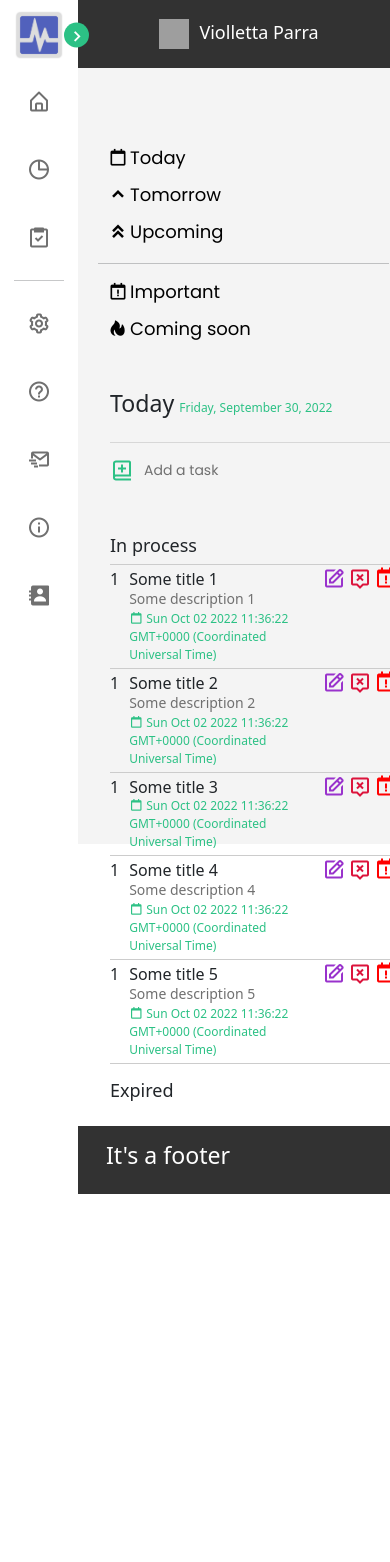
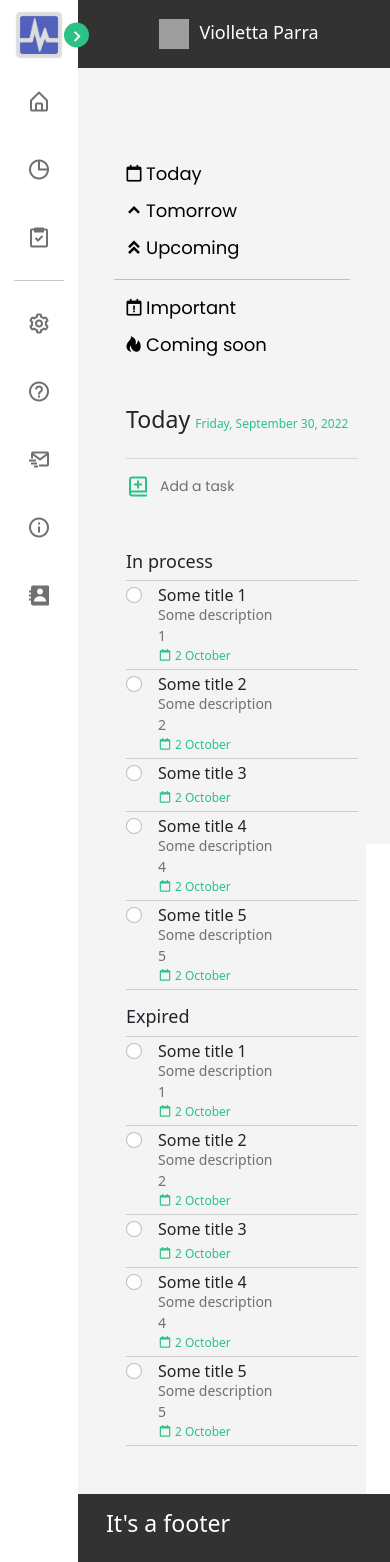
Before and after one commit to vitaliy-bezugly/TaskManager, an Angular app in the folder Frontend/TaskManager.Front/: page /Tasks in a window 390 px wide. Before the commit the page ends 1194 px from the top, so only its background shows below. Built offline with nearby package versions, Linux system fonts and the light colour scheme; grey boxes are pictures that could not be loaded.

Commit message:
Responsive + hovered icons

```diff
--- a/Frontend/TaskManager.Front/src/app/components/tasks/tasks.component.css
+++ b/Frontend/TaskManager.Front/src/app/components/tasks/tasks.component.css
@@ -180,18 +180,17 @@
     margin-bottom: 2px;
 }
 
-.task-li:hover + .task-li .icons {
-    display: flex;
-}
-
-.task-li:hover {
-    background-color: rgb(255, 166, 0, 0.4);
+.task-li:hover .icons {
+    visibility: visible;
 }
 
 .icons {
+    visibility: hidden;
     display: flex;
     flex-direction:row;
     align-items :flex-start;
+
+    height: 20px;
 }
 
 .task-li .icons .bx-message-alt-x {
@@ -210,3 +209,57 @@
     color:darkorchid;
     margin-left: 2px;
 }
+
+.task-li .form-check {
+    margin-right: 8px;
+}
+.task-li .form-check .form-check-input {
+    border-radius: 25px;
+}
+
+@media (width: 768px) {
+    .taskbar {
+        width: 160px;
+    }
+    .taskbody {
+        width: 400px;
+    }
+}
+
+@media (max-width: 426px) {
+    .taskbar {
+        border-right: none;
+    }
+}
+
+@media (max-width: 321px) {
+    .taskbody .tasks .task-li .task .title {
+        font-size: 14px;
+    }
+    .taskbody .tasks .task-li .task .description {
+        font-size: 12px;
+    }
+    .taskbody .tasks .task-li .form-check {
+        margin-right: 2px;
+    }
+    .taskbody .tasks .task-li .icons .icon {
+        font-size: 20px;
+    }
+    .taskbody .tasks .task-li .icons{
+        display:flex;
+        flex-direction: column;
+    }
+    .taskbody .tasks .task-li{
+        min-height: 59px;
+    }
+}
+
+@media (max-width: 376px) {
+    .taskbody .tasks .task-li .icons{
+        display:flex;
+        flex-direction: column;
+    }
+    .taskbody .tasks .task-li{
+        min-height: 70px;
+    }
+}
--- a/Frontend/TaskManager.Front/src/app/components/tasks/tasks.component.html
+++ b/Frontend/TaskManager.Front/src/app/components/tasks/tasks.component.html
@@ -3,7 +3,7 @@
     <div class="taskbar-items totest-main">2</div>
 </div>
 -->
-<div class="row">
+<div class="row bg-color">
     <ul class="col-md-2 paddings taskbar">
         <li class="taskbar-item">
             <a href="#">
@@ -57,17 +57,19 @@
         <ul class="tasks">
             <hr>
             <li class="task-li" *ngFor="let task of tasks">
-                <div class="radiobutton">1</div>
+                <div class="form-check">
+                    <input class="form-check-input" type="checkbox" value="" id="flexCheckDefault">
+                </div>
                 <div class="task">
                     <div class="title">{{task.title}}</div>
                     <div class="description">{{task.description}}</div>
                     <div class="date">
                         <i class='bx bx-calendar-alt icon'></i>
-                        <span class="date-text">{{task.createdTime}}</span>
+                        <span class="date-text">{{task.createdTime.getDate() + ' ' + GetMonthByMonthDate(task.createdTime.getMonth())}}</span>
                     </div>
                 </div>
 
-                <div class="icons">
+                <div class="icons" id="icons">
                     <i class='bx bx-edit icon'></i>
                     <i class='bx bx-message-alt-x icon'></i>
                     <i class='bx bx-calendar-exclamation icon'></i>
@@ -77,5 +79,28 @@
         </ul>
 
         <h4 class="status-text">Expired</h4>
+        <ul class="tasks">
+            <hr>
+            <li class="task-li" *ngFor="let task of tasks">
+                <div class="form-check">
+                    <input class="form-check-input" type="checkbox" value="" id="flexCheckDefault">
+                </div>
+                <div class="task">
+                    <div class="title">{{task.title}}</div>
+                    <div class="description">{{task.description}}</div>
+                    <div class="date">
+                        <i class='bx bx-calendar-alt icon'></i>
+                        <span class="date-text">{{task.createdTime.getDate() + ' ' + GetMonthByMonthDate(task.createdTime.getMonth())}}</span>
+                    </div>
+                </div>
+
+                <div class="icons" id="icons">
+                    <i class='bx bx-edit icon'></i>
+                    <i class='bx bx-message-alt-x icon'></i>
+                    <i class='bx bx-calendar-exclamation icon'></i>
+                </div>
+                <hr>
+            </li>
+        </ul>
     </div>
 </div>
--- a/Frontend/TaskManager.Front/src/app/components/tasks/tasks.component.ts
+++ b/Frontend/TaskManager.Front/src/app/components/tasks/tasks.component.ts
@@ -15,4 +15,8 @@ export class TasksComponent implements OnInit {
 
   ngOnInit(): void {
   }
+
+  public GetMonthByMonthDate(number : number) : string {
+    return 'October';
+  }
 }
--- a/Frontend/TaskManager.Front/src/styles.css
+++ b/Frontend/TaskManager.Front/src/styles.css
@@ -50,7 +50,7 @@ html, body {
     position: absolute;
     top: 0;
     top: 0;
-    height: 100vh;
+    height: 100%;
 
     left: 78px;
     width: calc(100% - 78px);
@@ -61,3 +61,8 @@ html, body {
 .main {
     flex: 1;
 }
+
+.bg-color {
+    background: var(--body-color);
+    width: 100%;
+}
```
